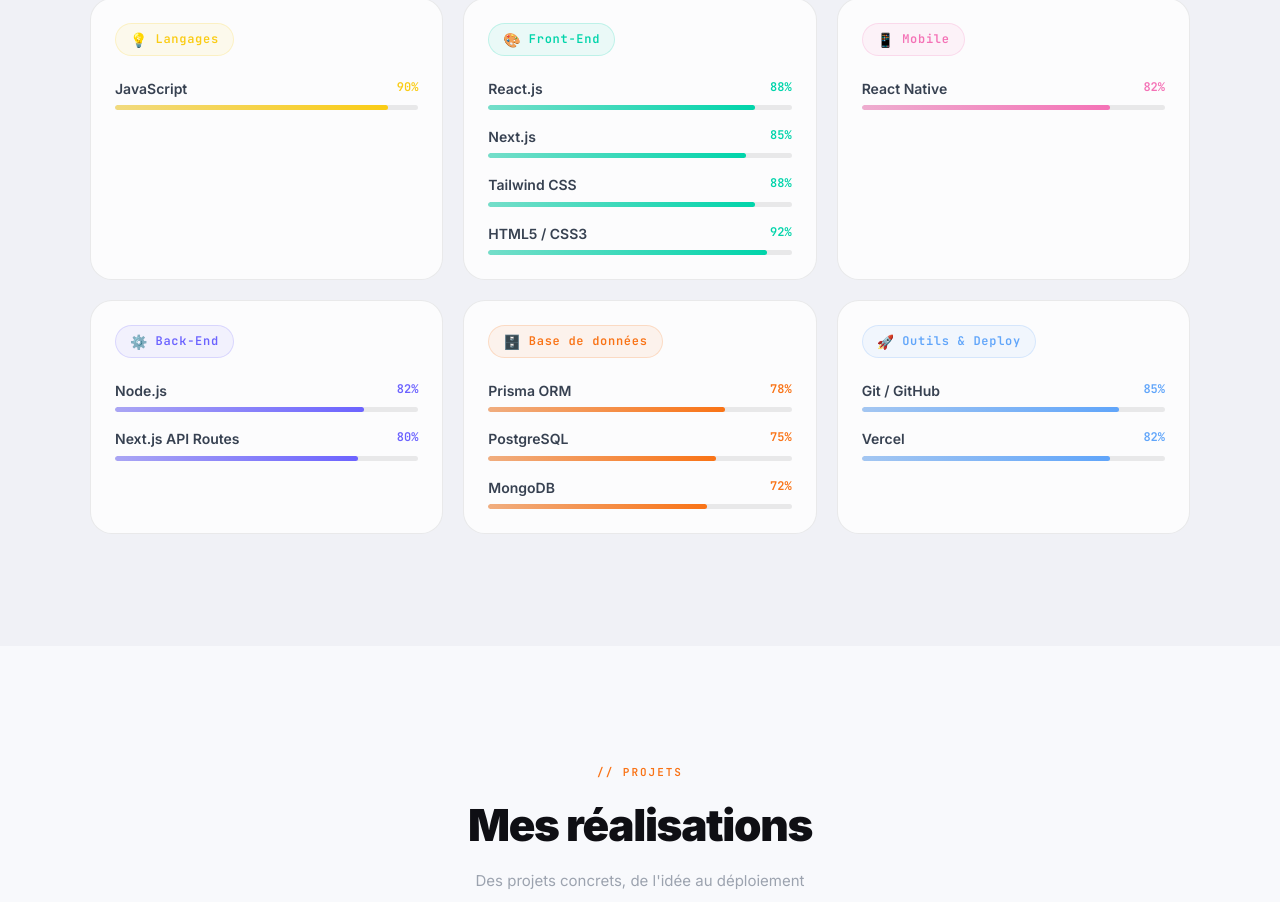
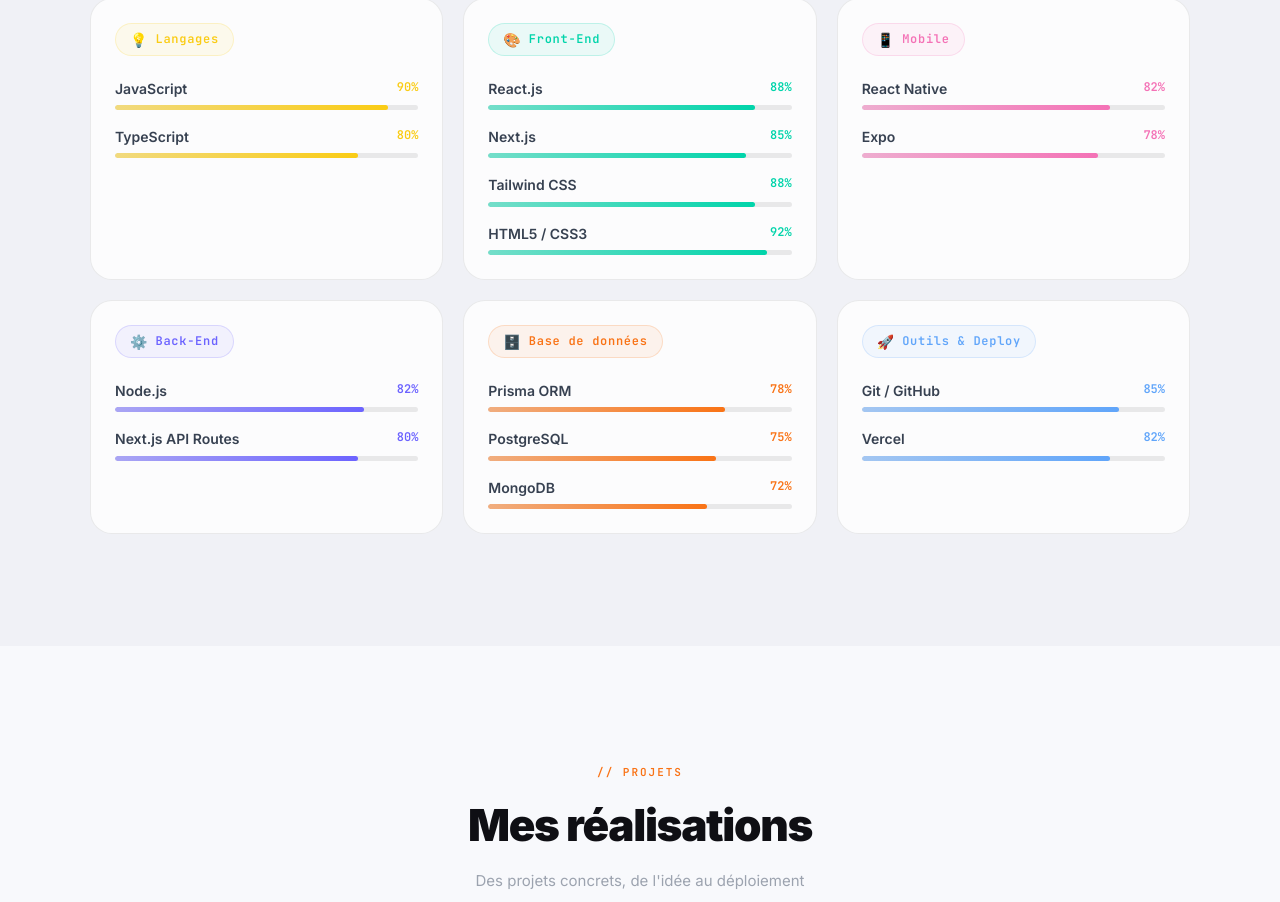
Before and after one commit to Barry-webdev/Mon-Portfolio, a React (Vite) app in the folder Frontend/: page / in a window 1280 px wide. Shown: the part 2080-2982 px from the top of the page. Built offline with nearby package versions, Linux system fonts and the light colour scheme.

Commit message:
feat: add TypeScript and Expo to skills

```diff
--- a/Frontend/src/data/index.ts
+++ b/Frontend/src/data/index.ts
@@ -84,8 +84,10 @@
 // ─────────────────────────────────────────────
 export const skills: Skill[] = [
   { name: "JavaScript", level: 90, category: "language" },
+  { name: "TypeScript", level: 80, category: "language" },
   { name: "React.js", level: 88, category: "frontend" },
   { name: "React Native", level: 82, category: "mobile" },
+  { name: "Expo", level: 78, category: "mobile" },
   { name: "Next.js", level: 85, category: "frontend" },
   { name: "Tailwind CSS", level: 88, category: "frontend" },
   { name: "HTML5 / CSS3", level: 92, category: "frontend" },
```
